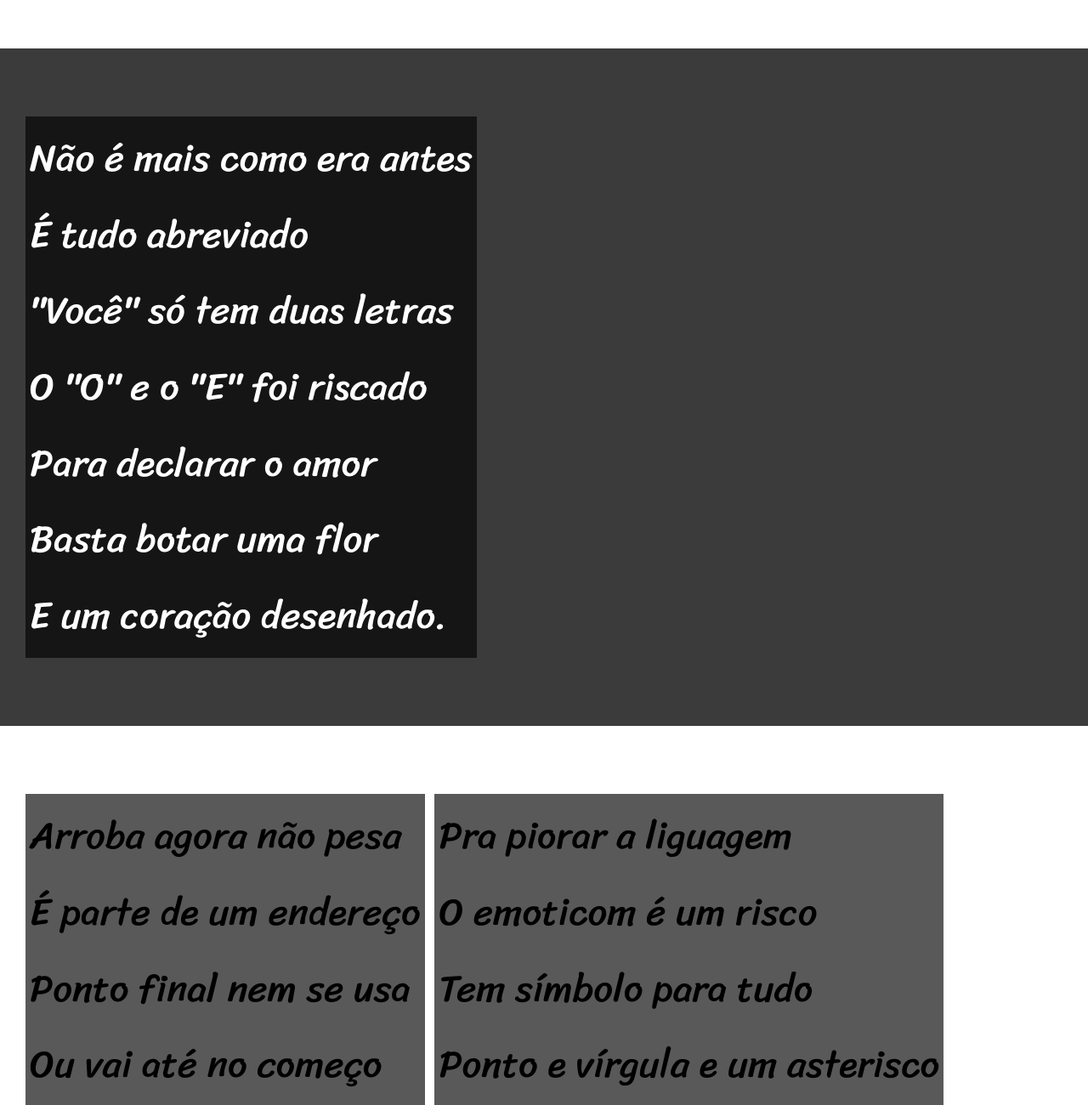
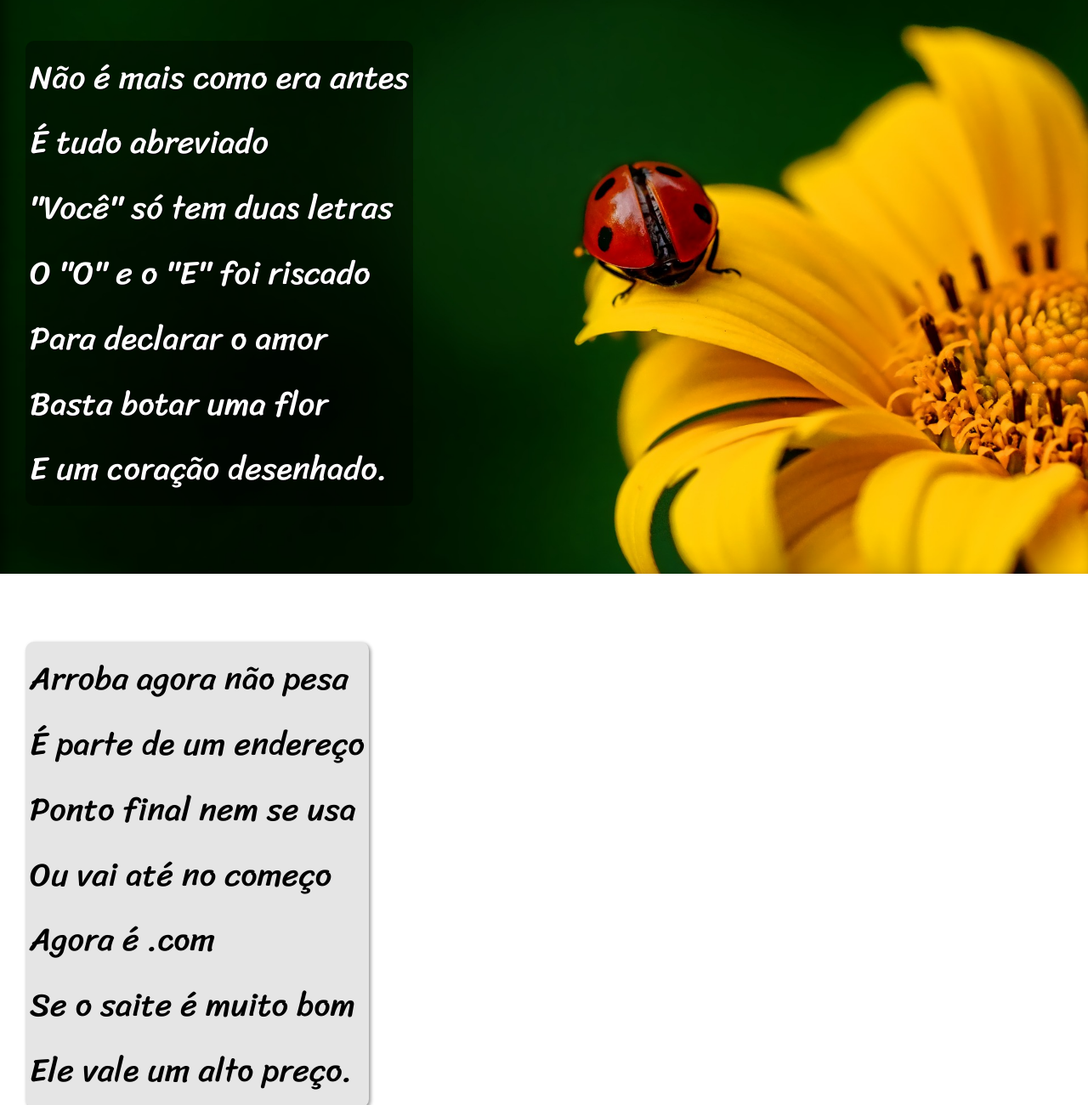
Before and after one commit to NicolasBertazine/html-css, a plain HTML site: page desafios/desafio-09-desafio-do-cordel/index.html in a window 1280 px wide. Shown: the part 1000-2300 px from the top of the page at 85% size. Drawn offline with Linux system fonts and the light colour scheme.

Commit message:
Atualização

```diff
--- a/desafios/desafio-09-desafio-do-cordel/estilo/style.css
+++ b/desafios/desafio-09-desafio-do-cordel/estilo/style.css
@@ -55,7 +55,11 @@ section {
     line-height: 2em;
     padding-left: 30px;
     font-family: var(--fonte3);
-    font-size: 3.5vw;
+    font-size: 3vw;
+}
+
+section > p {
+    padding-bottom: 2em;
 }
 
 section.normal {
@@ -66,18 +70,38 @@ section.normal {
 section.normal > p {
     display: inline-block;
     padding: 5px;
-    background-color: rgba(0, 0, 0, 0.650);
+    background-color: rgba(0, 0, 0, 0.103);
+    border-radius: 10px;
+    box-shadow: 2px 2px 4px rgba(0, 0, 0, 0.418);
 }
 
 section.imagem {
     background-color: rgb(59, 59, 59);
     color: white;
+    box-shadow: inset 6px 6px 13px 0px rgba(0, 0, 0, 0.438);
+    background-size: cover;
+    background-attachment: fixed;
 }
 
 section.imagem > p {
-    background-color: rgba(0, 0, 0, 0.650);
+    background-color: rgba(0, 0, 0, 0.370);
     padding: 5px;
     display: inline-block;
+    border-radius: 10px;
+    text-shadow: 1px 1px 0px black;
+
+}
+
+section#img01 {
+    background-image: url('../imagens/background001.jpg');
+    background-position: right center;
+
+}
+
+section#img02 {
+    background-image: url('../imagens/background002.jpg');
+    background-position: right center;
+
 }
 
 footer {
--- a/desafios/desafio-09-desafio-do-cordel/index.html
+++ b/desafios/desafio-09-desafio-do-cordel/index.html
@@ -28,7 +28,7 @@
         </p>
     </section>
 
-    <section class="imagem">
+    <section class="imagem" id="img01">
         <p>
             Não é mais como era antes <br>
             É tudo abreviado <br>
@@ -50,7 +50,10 @@
             Se o saite é muito bom <br>
             Ele vale um alto preço.
         </p>
+    </section>
 
+
+    <section class="normal">
         <p>
             Pra piorar a liguagem <br>
             O emoticom é um risco <br>
@@ -62,7 +65,8 @@
         </p>
     </section>
 
-    <section class="imagem">
+
+    <section class="imagem" id="img02">
         <p>
             Tenho saudade das cartas <br>
             Escritas com a própria mão <br>
@@ -84,7 +88,9 @@
             O mundo ficou cativo <br>
             Da tecnologia do agora.
         </p>
+    </section>
 
+    <section class="normal">
         <p>
             Felizmente, pra orar <br>
             Não precisa de internet <br>
```
